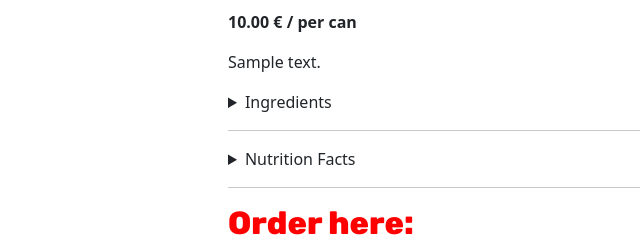
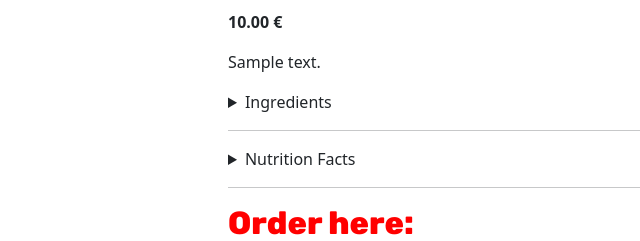
Before and after one commit to firstnamejonas/newyork-cola, a Django app: page /products/1 in a window 1280 px wide. Shown: the part 152-393 px from the top of the page, without its empty margins (424-1064 px from the left). Run offline with Django 3.2, Linux system fonts and the light colour scheme; tables that the repository leaves empty hold one stand-in row (values such as "Sample post").

Commit message:
Optimize product package pricing

```diff
--- a/colas/templates/colas/product_page.html
+++ b/colas/templates/colas/product_page.html
@@ -12,7 +12,7 @@
             </div>
             <div class="col-md-6 col-xs-12">
                 <h1 class="white-bg-heading">{{ cola.product_name }}</h1>
-                <p><strong>{{ cola.price }} € / per can</strong></p>
+                <p><strong>{{ cola.price }} €</strong></p>
                 <p>{{ cola.product_description }}</p>
                 <details>
                     <summary>Ingredients</summary>
```
